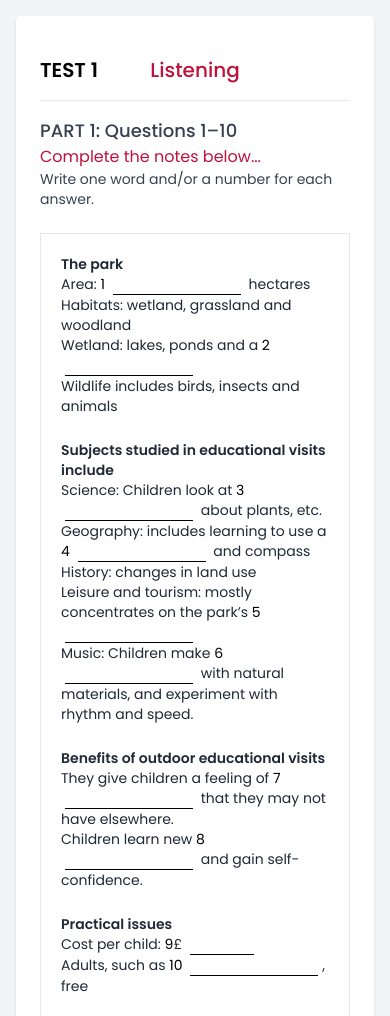
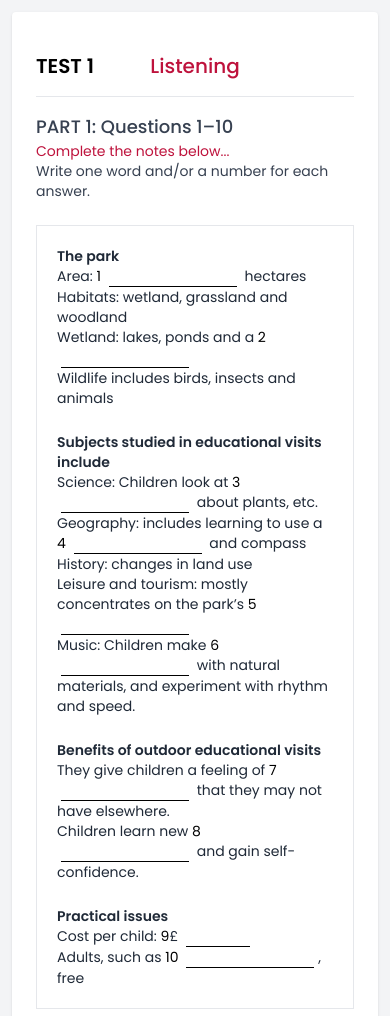
Before and after one commit to 73-dev/parctise, a plain HTML site: page index.html in a window 390 px wide. Shown: the top 1016 px of the page. Drawn offline with nearby package versions, Linux system fonts and the light colour scheme; a script that the page names is missing.

Commit message:
Update index.html

```diff
--- a/index.html
+++ b/index.html
@@ -29,7 +29,7 @@
     </script>
   </head>
 
-  <body class="font-poppins bg-gray-100 p-4">
+  <body class="font-poppins bg-gray-100 p-3 text-sm sm:text-base ">
     <div class="max-w-2xl mx-auto bg-white shadow p-6 rounded">
       <!-- Header -->
       <div class="relative w-full py-4 border-b border-gray-200">
```
